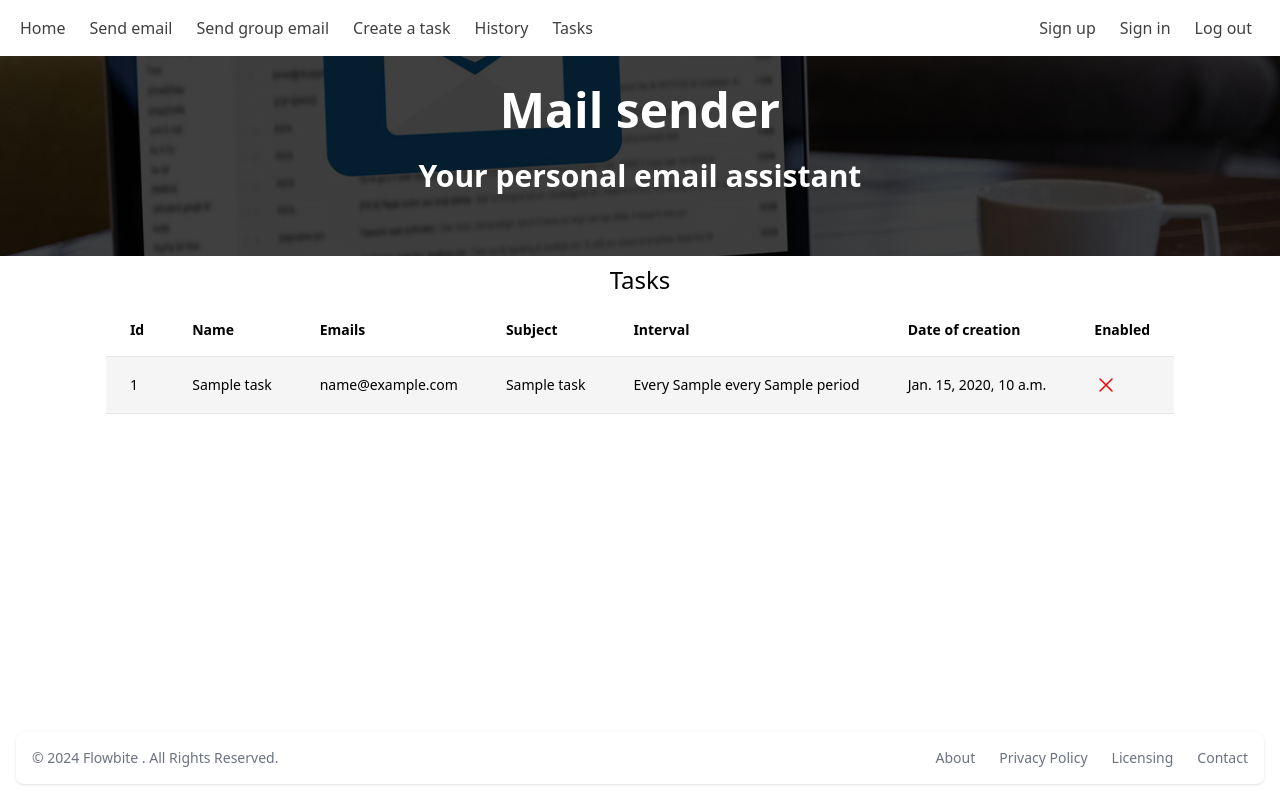
After one commit to tema1998/mail_sender, a Django app: template webapp/mail_sender/core/templates/core/tasks.html in a window 1280 px wide. The commit adds this page. Run offline with Django 5.2, Linux system fonts and the light colour scheme; the template is opened without the code that fills it: most values are stand-ins (such as "Sample title", 1, 10 or a date in 2020); some libraries are stand-ins or nearby versions.

Commit message:
Add tasks management

```diff
--- a/webapp/mail_sender/core/templates/core/base.html
+++ b/webapp/mail_sender/core/templates/core/base.html
@@ -45,6 +45,11 @@
         <li class="mb-2 lg:mb-0 lg:pr-2" data-te-nav-item-ref="">
          <a class="block transition duration-150 ease-in-out hover:text-neutral-700 focus:text-neutral-700 disabled:text-black/30 dark:hover:text-white dark:focus:text-white lg:p-2 [&amp;.active]:text-black/90" data-te-nav-link-ref="" data-te-ripple-color="light" data-te-ripple-init="" href="{% url 'history' %}">
           History
+         </a>
+        </li>
+        <li class="mb-2 lg:mb-0 lg:pr-2" data-te-nav-item-ref="">
+         <a class="block transition duration-150 ease-in-out hover:text-neutral-700 focus:text-neutral-700 disabled:text-black/30 dark:hover:text-white dark:focus:text-white lg:p-2 [&amp;.active]:text-black/90" data-te-nav-link-ref="" data-te-ripple-color="light" data-te-ripple-init="" href="{% url 'tasks' %}">
+          Tasks
          </a>
         </li>
        </ul>
--- a/webapp/mail_sender/core/templates/core/index.html
+++ b/webapp/mail_sender/core/templates/core/index.html
@@ -21,6 +21,9 @@ Home
             <div class="my-3">
                 <a class="bg-gradient-to-b py-2 px-2 rounded-md text-white text-xl w-full bg-green-500 hover:bg-green-800" href="{% url 'history' %}">History</a>
             </div>
+            <div class="my-3">
+                <a class="bg-gradient-to-b py-2 px-2 rounded-md text-white text-xl w-full bg-green-500 hover:bg-green-800" href="{% url 'tasks' %}">Tasks</a>
+            </div>
         </div>
 
     </div>
--- /dev/null
+++ b/webapp/mail_sender/core/templates/core/tasks.html
@@ -0,0 +1,65 @@
+{% extends 'core/base.html' %}
+{% load static %}
+{% block title %} Tasks {% endblock %}
+
+{% block main %}
+<div class="w-100 h-100 flex justify-center items-center">
+    <div class="flex flex-col justify-center mt-2">
+
+        <div class="flex flex-col items-center justify-center text-2xl">Tasks</div>
+        <div class="flex flex-col items-center justify-center">
+          <div class="overflow-x-auto  w-full">
+            <div class="inline-block min-w-full py-2 sm:px-6 lg:px-8 w-full">
+              <div class="overflow-hidden w-full">
+                <table class="min-w-full text-left text-sm font-light w-full">
+                  <thead
+                    class="border-b bg-white font-medium dark:border-neutral-500 dark:bg-neutral-600">
+                    <tr>
+                      <th scope="col" class="px-6 py-4">Id</th>
+                      <th scope="col" class="px-6 py-4">Name</th>
+                      <th scope="col" class="px-6 py-4">Emails</th>
+                      <th scope="col" class="px-6 py-4">Subject</th>
+                      <th scope="col" class="px-6 py-4">Interval</th>
+                      <th scope="col" class="px-6 py-4">Date of creation</th>
+                      <th scope="col" class="px-6 py-4">Enabled</th>
+                    </tr>
+                  </thead>
+                  <tbody>
+                    {% for task in tasks %}
+                      <tr
+                        class="border-b bg-neutral-100 dark:border-neutral-500 dark:bg-neutral-700 ">
+                        <td class="whitespace-nowrap px-6 py-4 font-medium">{{task.id}}</td>
+                        <td class="whitespace-nowrap px-6 py-4 font-medium">{{task.task.name}}</td>
+                        <td class="whitespace-nowrap px-6 py-4">
+                          {% for email in task.emails.values %}
+                            <div>{{email}}</div>
+                          {% endfor %}
+                        </td>
+                        <td class="whitespace-nowrap px-6 py-4">{{task.subject|truncatechars:30}}</td>
+                        <td class="whitespace-nowrap px-6 py-4">Every {{task.task.interval.every}} {{task.task.interval.period}}</td>
+                        <td class="whitespace-nowrap px-6 py-4">{{task.task.date_changed}}</td>
+                        <td class="whitespace-nowrap px-6 py-4">
+                          {% if task.task.enabled %}
+                            <svg xmlns="http://www.w3.org/2000/svg" fill="none" viewBox="0 0 24 24" stroke-width="1.5" stroke="green" class="w-6 h-6">
+                              <path stroke-linecap="round" stroke-linejoin="round" d="M9 12.75 11.25 15 15 9.75M21 12c0 1.268-.63 2.39-1.593 3.068a3.745 3.745 0 0 1-1.043 3.296 3.745 3.745 0 0 1-3.296 1.043A3.745 3.745 0 0 1 12 21c-1.268 0-2.39-.63-3.068-1.593a3.746 3.746 0 0 1-3.296-1.043 3.745 3.745 0 0 1-1.043-3.296A3.745 3.745 0 0 1 3 12c0-1.268.63-2.39 1.593-3.068a3.745 3.745 0 0 1 1.043-3.296 3.746 3.746 0 0 1 3.296-1.043A3.746 3.746 0 0 1 12 3c1.268 0 2.39.63 3.068 1.593a3.746 3.746 0 0 1 3.296 1.043 3.746 3.746 0 0 1 1.043 3.296A3.745 3.745 0 0 1 21 12Z" />
+                            </svg>
+                          {% else %}
+                            <svg xmlns="http://www.w3.org/2000/svg" fill="none" viewBox="0 0 24 24" stroke-width="1.5" stroke="red" class="w-6 h-6">
+                              <path stroke-linecap="round" stroke-linejoin="round" d="M6 18 18 6M6 6l12 12" />
+                            </svg>
+                          {% endif %}
+                        </td>
+                      </tr>
+                    {% endfor %}
+                  </tbody>
+                </table>
+              </div>
+            </div>
+          </div>
+        </div>
+
+    </div>
+
+</div>
+
+{% endblock %}
--- a/webapp/mail_sender/core/urls.py
+++ b/webapp/mail_sender/core/urls.py
@@ -9,4 +9,5 @@ urlpatterns = [
     path('send-emails', views.SendMassEmail.as_view(), name='send-emails'),
     path('history', views.History.as_view(), name='history'),
     path('create-task', views.CreateTask.as_view(), name='create-task'),
+    path('tasks', views.Tasks.as_view(), name='tasks'),
 ]
```
Also changed, not shown: webapp/mail_sender/core/views.py (+7 -0 lines).
